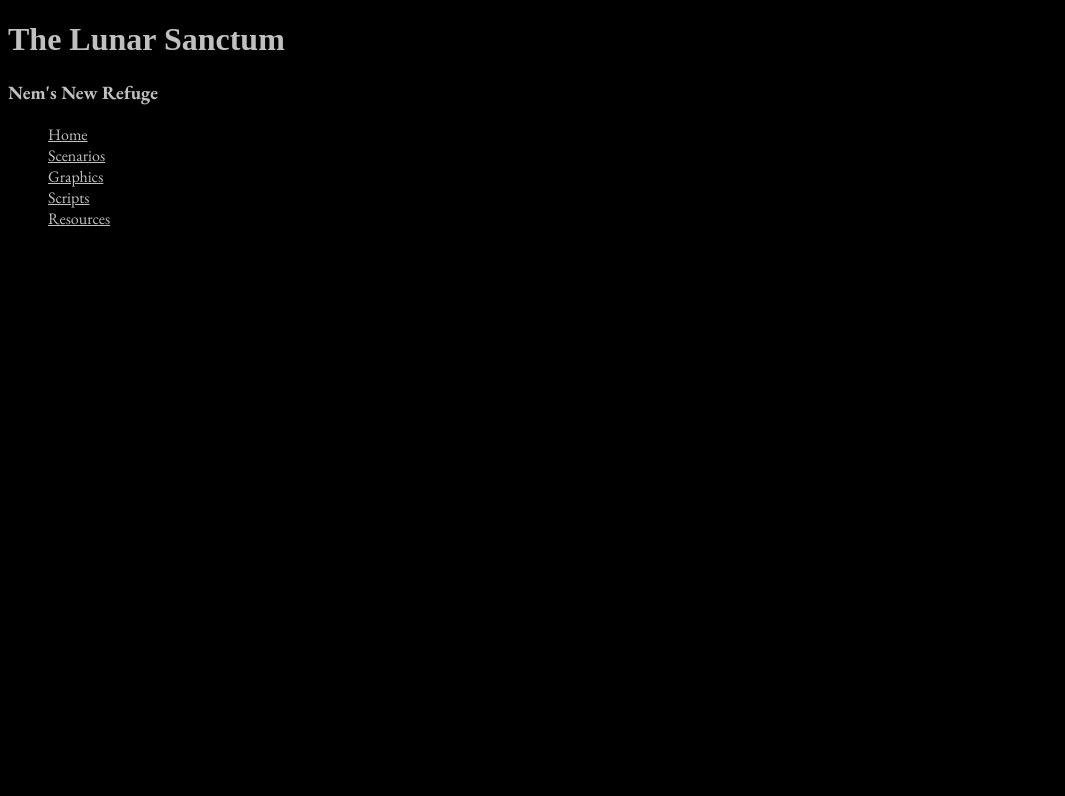
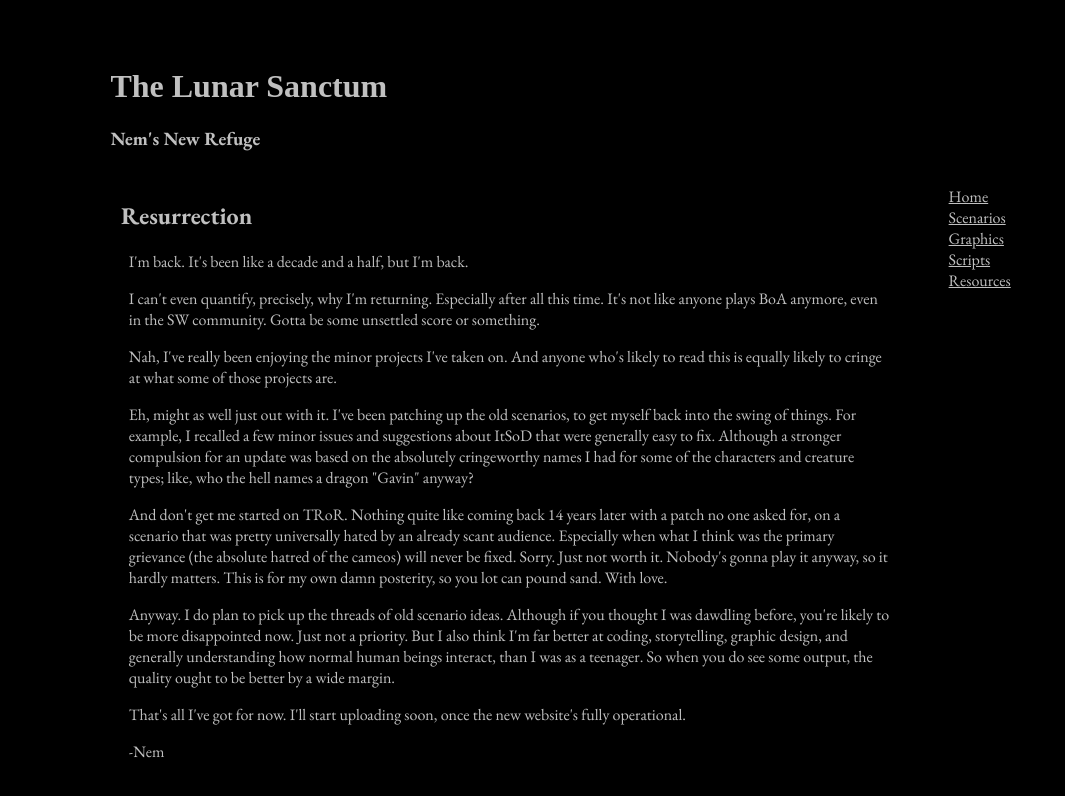
Before and after one commit to ravenwing88/lunarsanctum, a plain HTML site: page index.html in a window 1280 px wide. Shown: the whole page, without its empty margins (0-1065 px from the left). Drawn offline with nearby package versions, Linux system fonts and the light colour scheme; a web font is replaced by a local one.

Commit message:
major experimental update

```diff
--- a/css/style.css
+++ b/css/style.css
@@ -2,12 +2,39 @@
   background-color: black;
   color: silver;
   font-family: "EB Garamond", serif;
+  /* border: 1px solid red; */
+}
+
+body {
+  padding: 8%;
+  padding-top: 3%;
+}
+
+main {
+  padding: 1%;
 }
 
 h1 {
   font-family: "Eagle Lake", serif;
 }
 
+nav {
+  float: right;
+  padding-right: 15%;
+}
+
 nav li {
   list-style: none;
 }
+
+.subtitle {
+  margin-top: 5px;
+}
+
+.blogpost {
+  width: 75%;
+}
+
+.blogpost p {
+  padding: 0 1%;
+}
--- a/index.html
+++ b/index.html
@@ -16,7 +16,7 @@
 <body>
     <header>
         <h1>The Lunar Sanctum</h1>
-        <h3>Nem's New Refuge</h3>
+        <h3 class="subtitle">Nem's New Refuge</h3>
 
         <nav>
             <ul>
@@ -30,6 +30,17 @@
     </header>
 
     <main>
+        <div class="blogpost">
+            <h2>Resurrection</h2>
+            <p>I'm back. It's been like a decade and a half, but I'm back.</p>
+            <p>I can't even quantify, precisely, why I'm returning. Especially after all this time. It's not like anyone plays BoA anymore, even in the SW community. Gotta be some unsettled score or something.</p>
+            <p>Nah, I've really been enjoying the minor projects I've taken on. And anyone who's likely to read this is equally likely to cringe at what some of those projects are.</p>
+            <p>Eh, might as well just out with it. I've been patching up the old scenarios, to get myself back into the swing of things. For example, I recalled a few minor issues and suggestions about ItSoD that were generally easy to fix. Although a stronger compulsion for an update was based on the absolutely cringeworthy names I had for some of the characters and creature types; like, who the hell names a dragon "Gavin" anyway?</p>
+            <p>And don't get me started on TRoR. Nothing quite like coming back 14 years later with a patch no one asked for, on a scenario that was pretty universally hated by an already scant audience. Especially when what I think was the primary grievance (the absolute hatred of the cameos) will never be fixed. Sorry. Just not worth it. Nobody's gonna play it anyway, so it hardly matters. This is for my own damn posterity, so you lot can pound sand. With love.</p>
+            <p>Anyway. I do plan to pick up the threads of old scenario ideas. Although if you thought I was dawdling before, you're likely to be more disappointed now. Just not a priority. But I also think I'm far better at coding, storytelling, graphic design, and generally understanding how normal human beings interact, than I was as a teenager. So when you do see some output, the quality ought to be better by a wide margin.</p>
+            <p>That's all I've got for now. I'll start uploading soon, once the new website's fully operational.</p>
+            <p>-Nem</p>
+        </div>
     </main>
 </body>
 </html>
```
